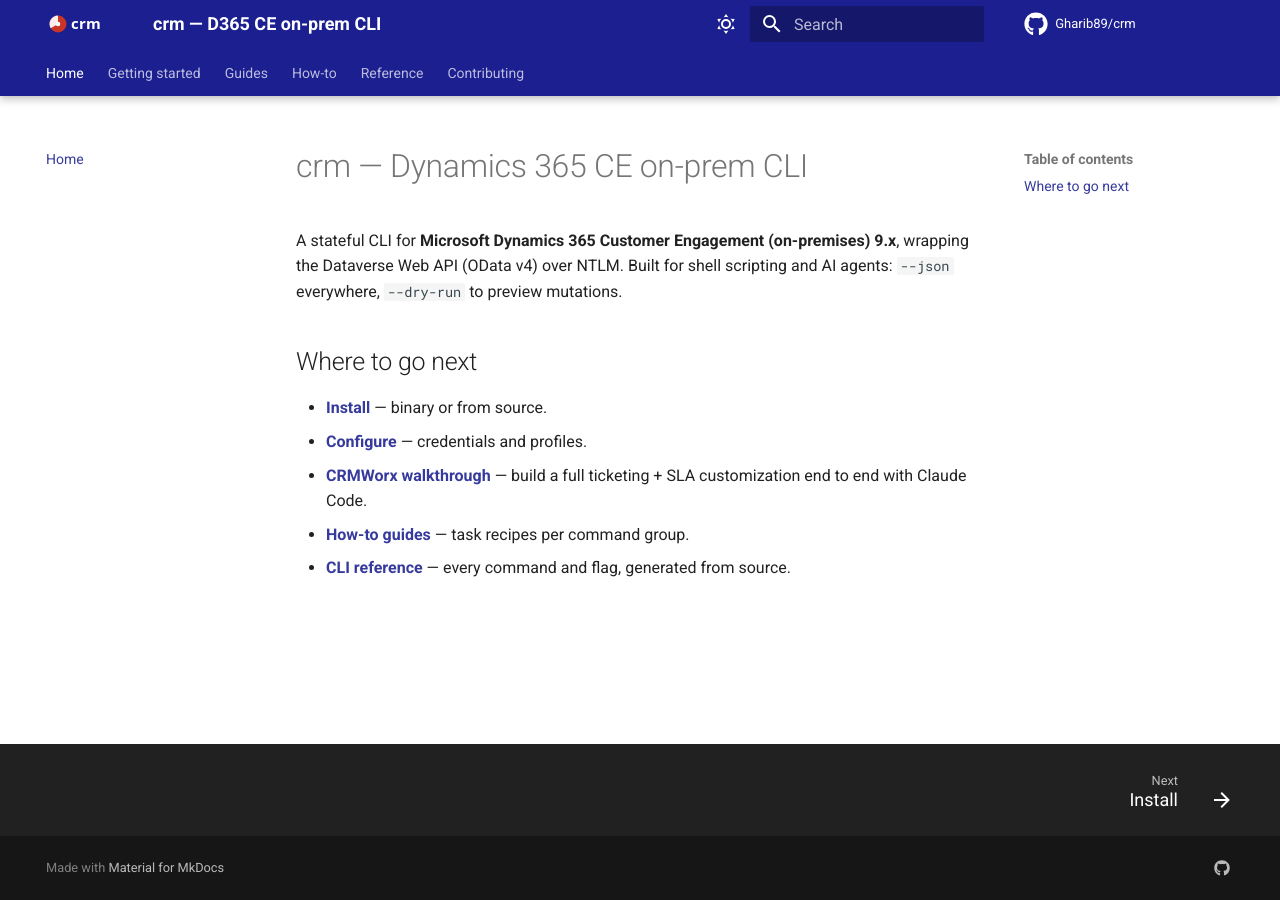
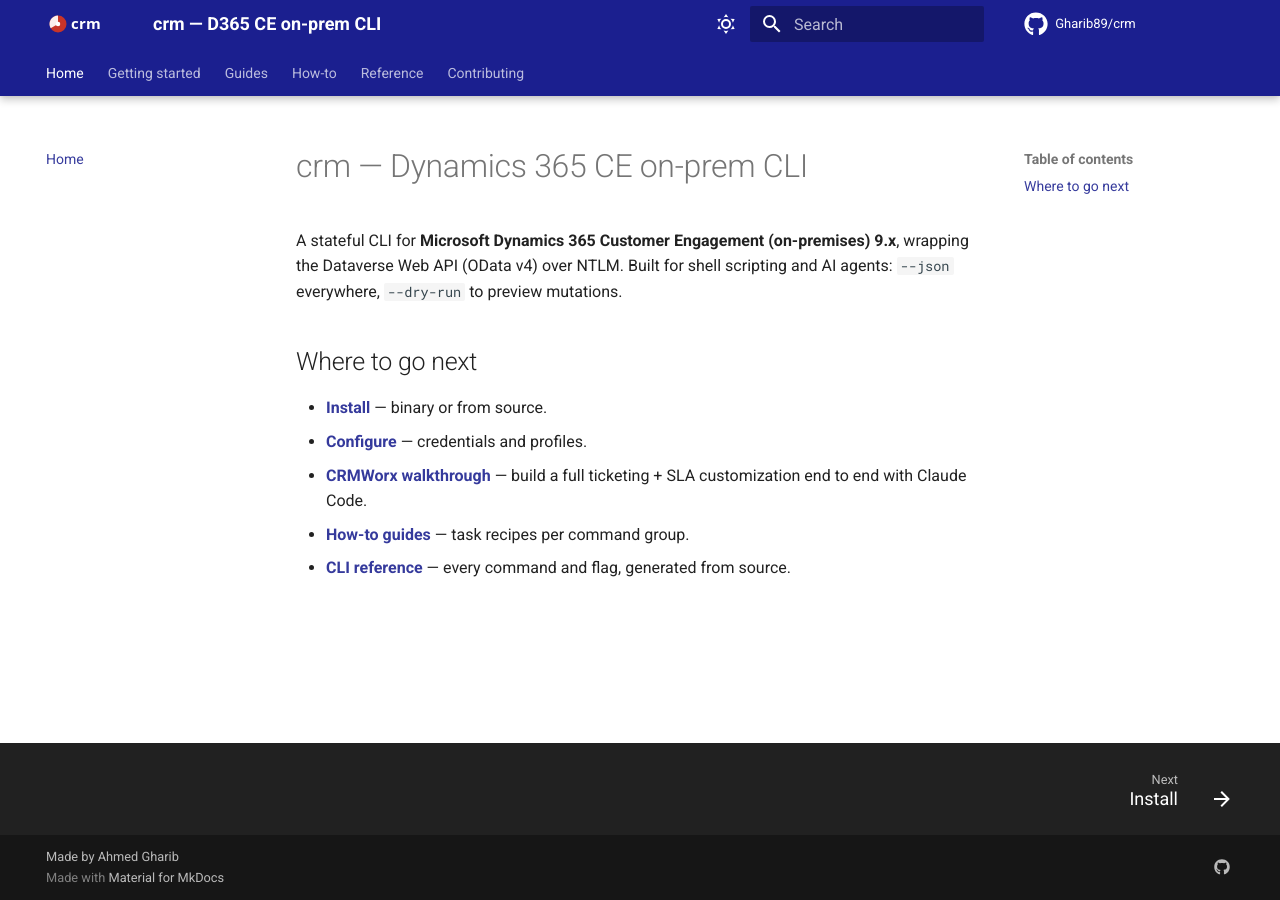
Before and after one commit to Gharib89/crm, an MkDocs documentation site: the page built from docs/index.md, in a window 1280 px wide. Built offline with MkDocs 1.6.1 and Material for MkDocs 9.7.7, drawn with Linux system fonts in a browser that asks for light colours; comment, search, counter and statistics services are not loaded.

Commit message:
docs: add 'Made by Ahmed Gharib' footer credit (#48)
Co-authored-by: Claude <noreply@anthropic.com>

```diff
--- a/mkdocs.yml
+++ b/mkdocs.yml
@@ -4,6 +4,7 @@ site_url: https://crm-cli-docs.pages.dev/
 repo_url: https://github.com/Gharib89/crm
 repo_name: Gharib89/crm
 docs_dir: docs
+copyright: Made by Ahmed Gharib
 
 theme:
   name: material
```
